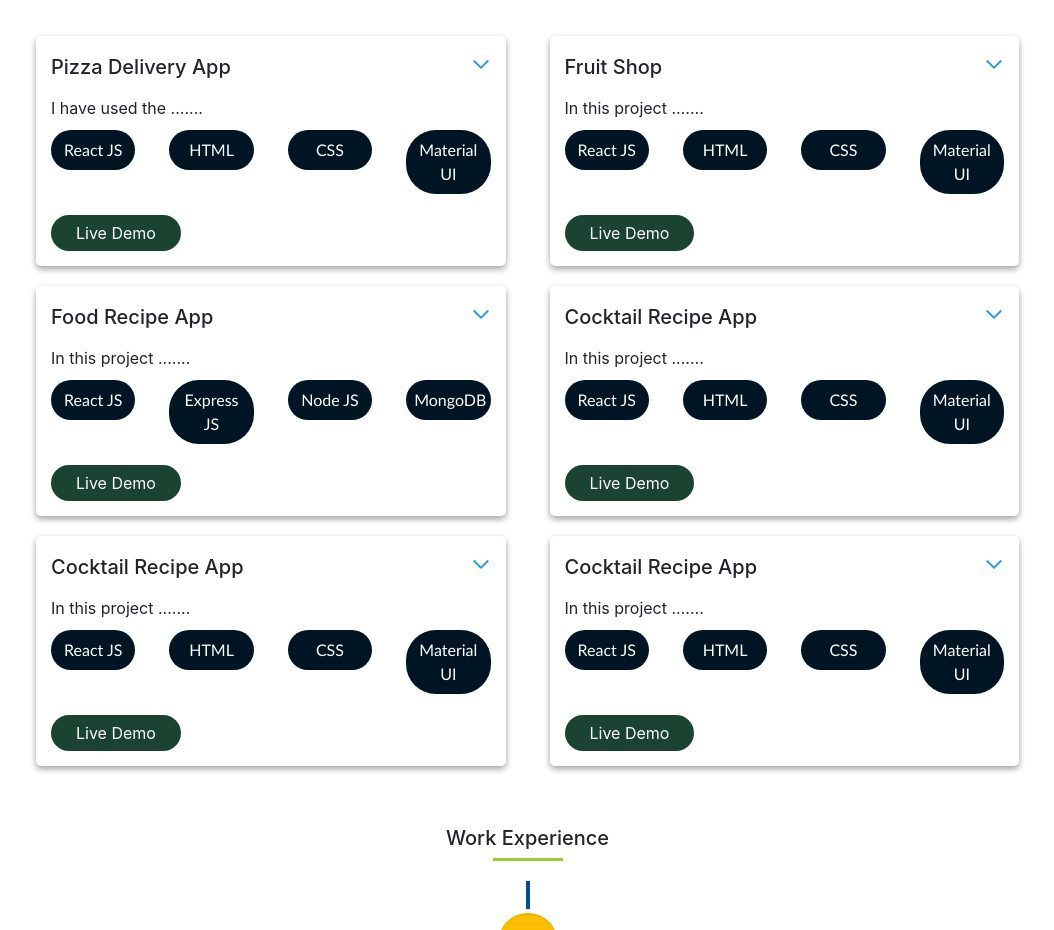
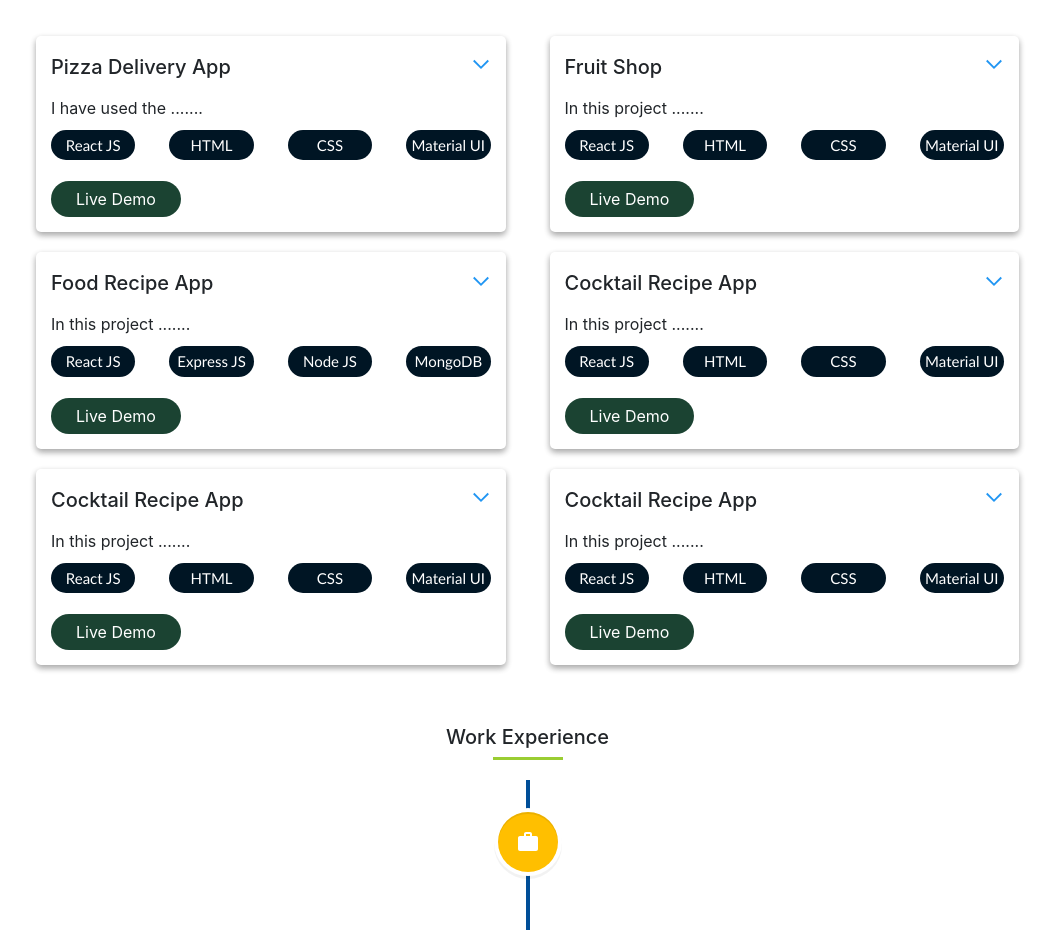
Before and after one commit to YaragattiPraveen/pby37-portfolio, a React (Create React App) app: page / in a window 1280 px wide. Shown: the part 1660-2590 px from the top of the page, without its empty margins (169-1223 px from the left). Built offline with nearby package versions, Linux system fonts and the light colour scheme.

Commit message:
font size changed

```diff
--- a/src/Components/Projects/Project.css
+++ b/src/Components/Projects/Project.css
@@ -43,7 +43,8 @@
     background-color: #001524;
     color: #fff;
     border-radius: 30px;
-    padding: 8px;
+    padding: 4px 5px;
+    font-size: 15px;
     text-align: center;
     font-family:'Gill Sans', 'Gill Sans MT', Calibri, 'Trebuchet MS', sans-serif;
 }
```
